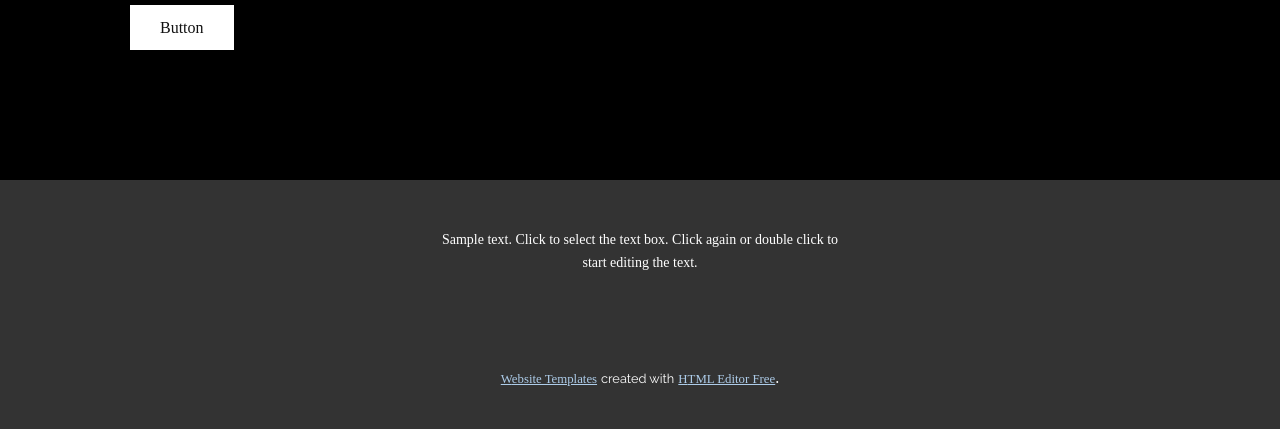
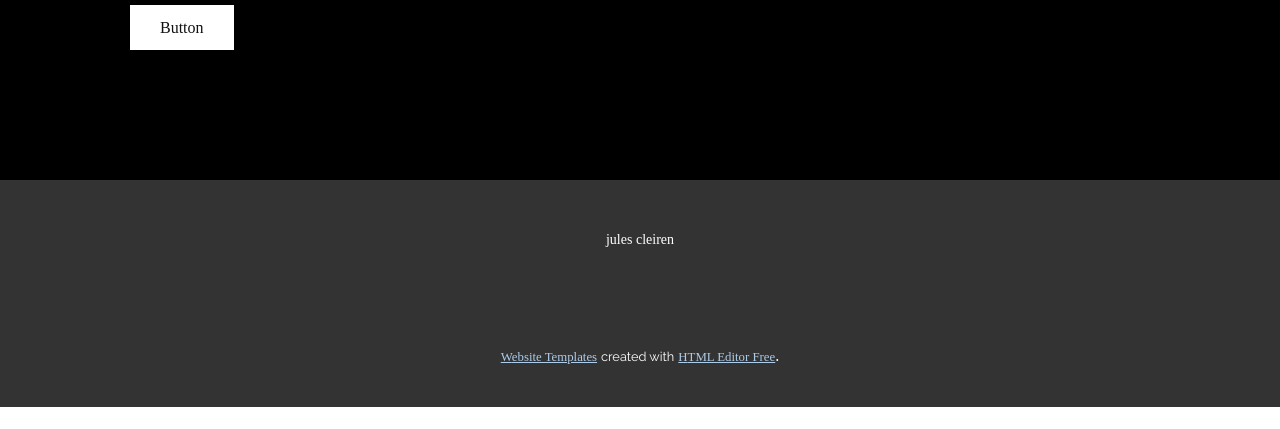
Before and after one commit to bababoy06/Boss-page, a plain HTML site: page Who.html in a window 1280 px wide. Shown: the part 1970-2399 px from the top of the page. After the commit the page ends 2377 px from the top, so only its background shows below. Drawn offline with Linux system fonts and the light colour scheme; a web font is replaced by a local one.

Commit message:
Update Who.html

```diff
--- a/Who.html
+++ b/Who.html
@@ -152,7 +152,7 @@
 
 
     <footer class="u-align-center u-clearfix u-footer u-grey-80 u-footer" id="sec-f772"><div class="u-clearfix u-sheet u-sheet-1">
-        <p class="u-small-text u-text u-text-variant u-text-1">Sample text. Click to select the text box. Click again or double click to start editing the text.</p>
+        <p class="u-small-text u-text u-text-variant u-text-1">jules cleiren</p>
       </div></footer>
     <section class="u-backlink u-clearfix u-grey-80">
       <a class="u-link" href="https://nicepage.com/website-templates" target="_blank">
```
